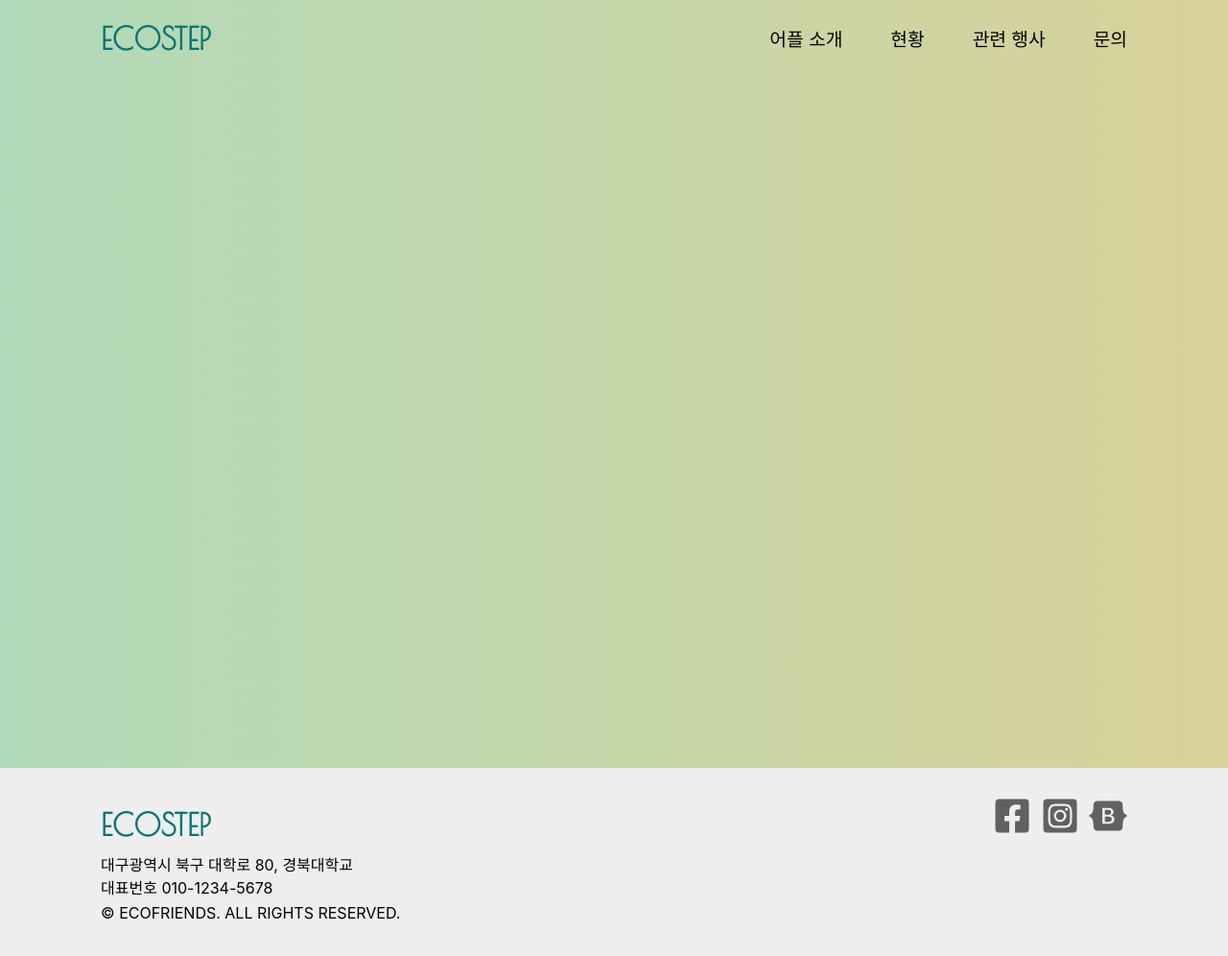
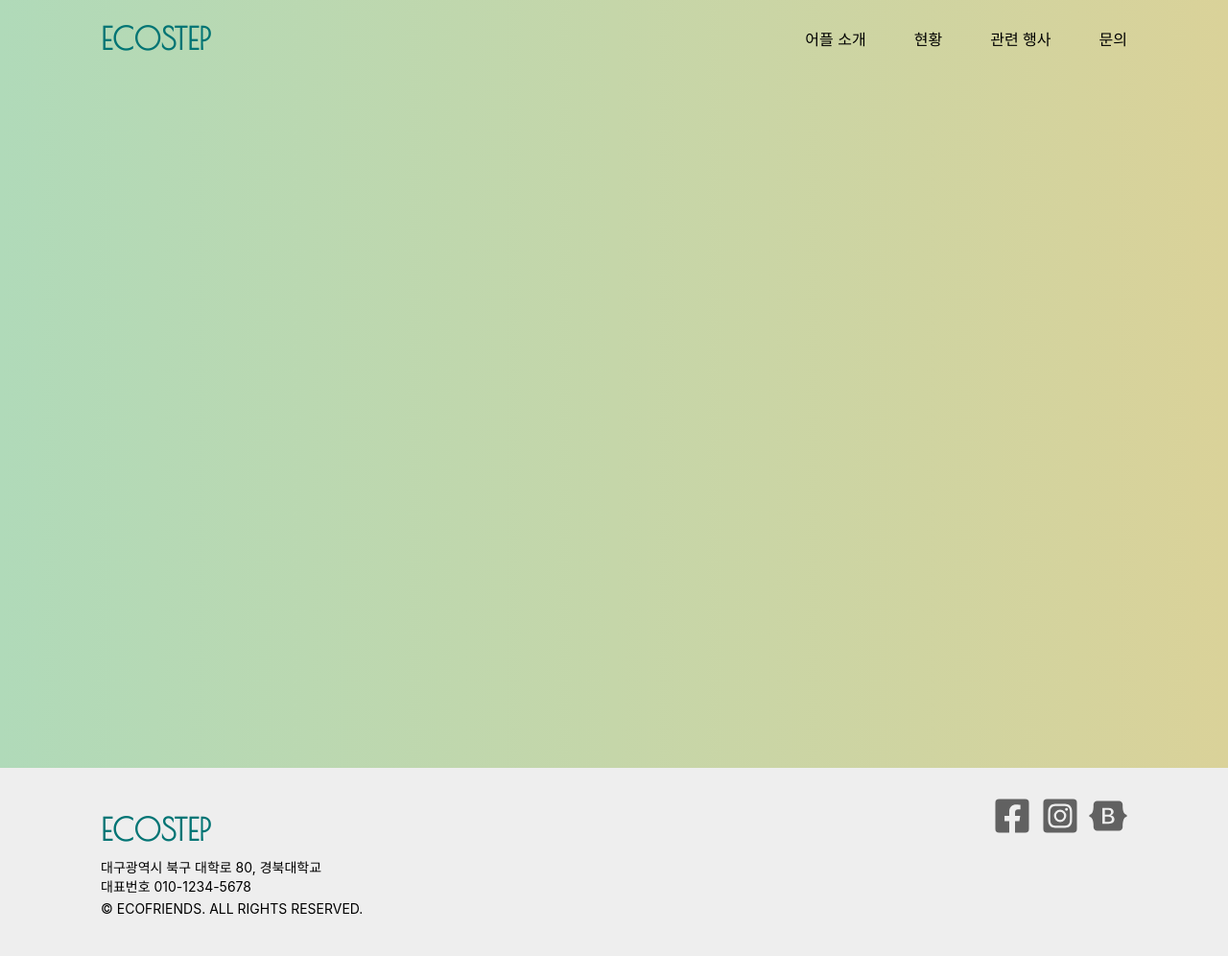
Before and after one commit to 2021echo-friends/homepage, a React (Create React App) app: page / in a window 1280 px wide. Shown: the top 996 px of the page at 96% size. Built offline with nearby package versions, Linux system fonts and the light colour scheme.

Commit message:
Fix drawer menu

```diff
--- a/src/Footer/Footer.css
+++ b/src/Footer/Footer.css
@@ -20,6 +20,10 @@
     display: flex;
     flex-direction: column;
     justify-content: center;
+}
+
+.footer-left :last-child {
+    padding-top: 5px;
 }
 
 .footer-right {
@@ -46,6 +50,10 @@
     margin-bottom: 10px;
 }
 
+.footer-text {
+    font-size: 14px;
+}
+
 @media screen and (max-width: 605px) {
     .footer {
         height: 250px;
--- a/src/Footer/Footer.js
+++ b/src/Footer/Footer.js
@@ -11,13 +11,13 @@ function Footer() {
                     <div className="footer-logo">
                         ECOSTEP
                     </div>
-                    <div>
+                    <div className="footer-text">
                         대구광역시 북구 대학로 80, 경북대학교
                     </div>
-                    <div>
+                    <div className="footer-text">
                         대표번호 010-1234-5678
                     </div>
-                    <div style={{ marginTop: '5px' }}>
+                    <div className="footer-text">
                         © ECOFRIENDS. ALL RIGHTS RESERVED.
                     </div>
                 </div>
--- a/src/MainPage/MainPage.js
+++ b/src/MainPage/MainPage.js
@@ -3,8 +3,10 @@ import React from 'react';
 
 function MainPage() {
     return (
-        <div className="main_container">
+        <div>
+           <div className="main_container">
 
+           </div>
         </div>
     )
 }
--- a/src/Navbar/Navbar.css
+++ b/src/Navbar/Navbar.css
@@ -33,7 +33,7 @@
     grid-template-columns: repeat(4, auto);
     grid-gap: 50px;
     list-style: none;
-    font-size: 1.2rem;
+    font-size: 1rem;
 }
 
 .nav-link {
@@ -54,6 +54,10 @@
 }
 
 @media screen and (max-width: 786px) {
+    .navbar.active {
+        background: white;
+    }
+
     .nav-links {
         display: flex;
         flex-direction: column;
@@ -62,8 +66,12 @@
         width: 100%;
         top: -500%;
         margin: 0;
-        transition: 0.5s all;
+        /* transition: 0.5s all; */
         padding: 0 0 30px;
+    }
+
+    .navbar-inner {
+        padding: 0;
     }
 
     .nav-links.active {
@@ -74,5 +82,10 @@
 
     .nav-icon {
         display: flex;
+        padding-right: 20px;
+    }
+
+    .nav-logo {
+        padding-left: 20px;
     }
 }
--- a/src/Navbar/Navbar.js
+++ b/src/Navbar/Navbar.js
@@ -10,7 +10,7 @@ function Navbar() {
     }
 
     return (
-        <nav className="navbar">
+        <nav className={isToggled ? 'navbar active' : 'navbar'}>
             <div className="navbar-inner">
                 <Link to="/" className="nav-logo" onClick={onclick}>
                     ECOSTEP
```
